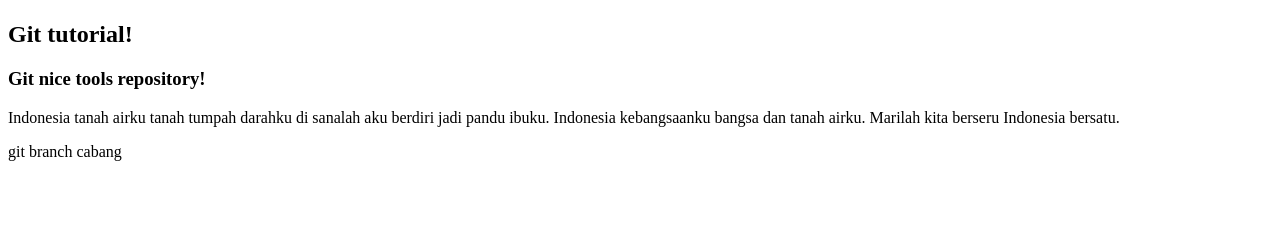
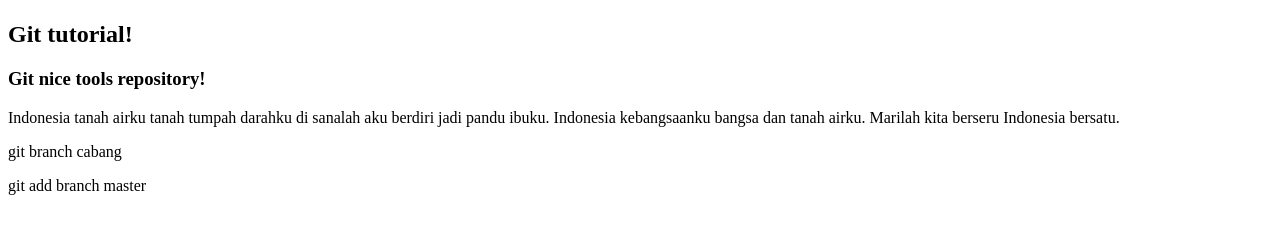
Before and after one commit to ebidboy/first_git, a plain HTML site: page index.html in a window 1280 px wide. Shown: the part 59-292 px from the top of the page. Drawn offline with Linux system fonts and the light colour scheme.

Commit message:
add branch master

```diff
--- a/index.html
+++ b/index.html
@@ -16,5 +16,8 @@
 
 	<p>git branch cabang</p>
 
+
+
+	<p>git add branch master</p>
 </body>
 </html>
```
